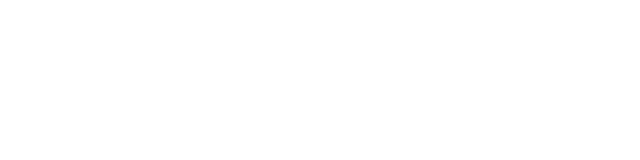
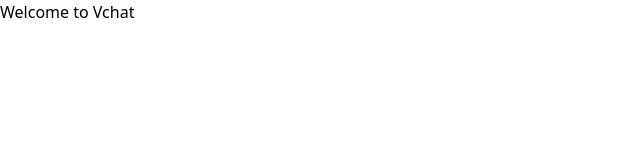
Before and after one commit to yusuf-ishaku/vtamise-chat-app, a React (Vite) app: page /chat in a window 1280 px wide. Before the commit this address had no page. Shown: the top 160 px of the page, without its empty margins (0-640 px from the left). Built offline with nearby package versions, Linux system fonts and the light colour scheme; a web font is replaced by a local one.

Commit message:
Filing google exchanges

```diff
--- a/src/App.jsx
+++ b/src/App.jsx
@@ -5,6 +5,7 @@
 import { SignUpPage } from './pages/signup-page';
 import './index.css'
 import { LoginPage } from './pages/login-page';
+import { ChatPage } from './pages/chats-page';
 
 function App() {
   return (
@@ -13,6 +14,7 @@
         <Routes>
           <Route path='/' element = {<SignUpPage/>}></Route>
           <Route path='/login' element={<LoginPage></LoginPage>}></Route>
+          <Route path='/chat' element= {<ChatPage></ChatPage>}></Route>
         </Routes>
 
     </div>
--- /dev/null
+++ b/src/pages/chats-page.jsx
@@ -0,0 +1,7 @@
+export const ChatPage = () =>{
+    return(
+        <>
+        Welcome to Vchat
+        </>
+    )
+}
--- a/src/pages/signup-page.jsx
+++ b/src/pages/signup-page.jsx
@@ -2,7 +2,8 @@
 import FruitImage from "../assets/images/fruitimage.png";
 import { Swiper, SwiperSlide } from "swiper/react";
 import { useForm } from "react-hook-form";
-import {yupResolver} from '@hookform/resolvers/yup'
+import {yupResolver} from '@hookform/resolvers/yup';
+import { redirect } from "react-router-dom";
 import * as yup from 'yup';
 // Import Swiper styles
 import "swiper/css";
@@ -52,7 +53,9 @@
       const token = credential.accessToken;
       // The signed-in user info.
       const user = result.user;
-      console.log(user)
+      console.log(user);
+      redirect('/login');
+      console.log("fran")
       // IdP data available using getAdditionalUserInfo(result)
       // ...
     }).catch((error) => {
```
